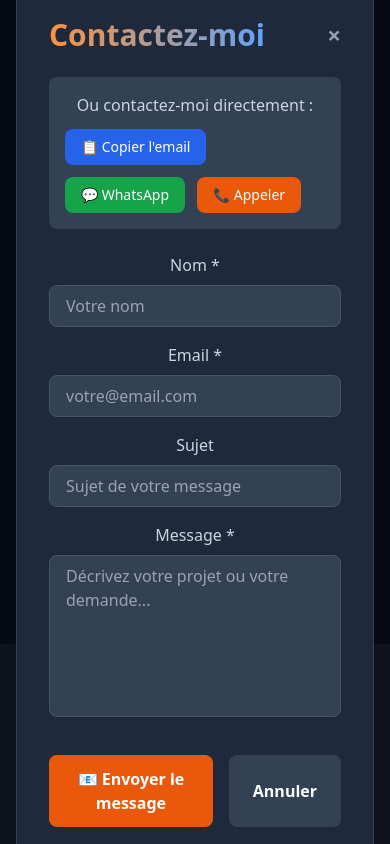
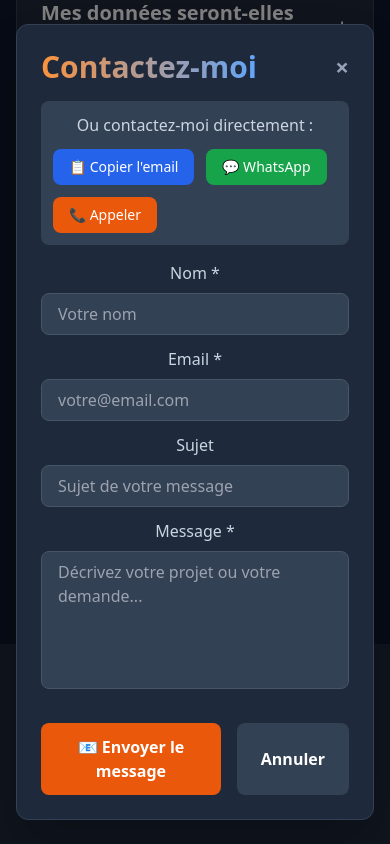
Before and after one commit to Bledichef/PortFolio, a React (Create React App) app: page /faq in a window 390 px wide. Both pictures are taken after a click on the button "📧 Me contacter". Shown: the part 692-1536 px from the top of the page. Built offline with nearby package versions, Linux system fonts and the light colour scheme.

Commit message:
Refactor ContactModal styles for improved layout and user experience; adjust padding, margins, and form element sizes for better responsiveness.

```diff
--- a/src/components/ContactModal.jsx
+++ b/src/components/ContactModal.jsx
@@ -96,14 +96,14 @@ function ContactModal({ isOpen, onClose }) {
             onClick={onClose}
           >
             <motion.div
-              className="bg-slate-800 rounded-xl p-8 max-w-2xl w-full my-8 border border-slate-700 shadow-2xl"
+              className="bg-slate-800 rounded-xl p-6 max-w-2xl w-full my-4 max-h-[96vh] overflow-y-auto border border-slate-700 shadow-2xl"
               initial={{ scale: 0.9, y: 20 }}
               exit={{ scale: 0.9, y: 20 }}
               animate={{ scale: 1, y: 0 }}
               onClick={(e) => e.stopPropagation()}
             >
               {/* Header */}
-              <div className="flex justify-between items-center mb-6">
+              <div className="flex justify-between items-center mb-4">
                 <h2 className="text-3xl font-bold text-transparent bg-clip-text bg-gradient-to-r from-orange-400 to-blue-400">
                   Contactez-moi
                 </h2>
@@ -117,7 +117,7 @@ function ContactModal({ isOpen, onClose }) {
               </div>
 
               {/* Options de contact */}
-              <div className="mb-6 p-4 bg-slate-700 rounded-lg">
+              <div className="mb-4 p-3 bg-slate-700 rounded-lg">
                 <p className="text-slate-300 mb-3">Ou contactez-moi directement :</p>
                 <div className="flex flex-wrap gap-3">
                   <button
@@ -144,7 +144,7 @@ function ContactModal({ isOpen, onClose }) {
               </div>
 
               {/* Formulaire */}
-              <form onSubmit={handleSubmit} className="space-y-4">
+              <form onSubmit={handleSubmit} className="space-y-3">
                 <div>
                   <label htmlFor="name" className="block text-slate-300 mb-2">
                     Nom *
@@ -202,7 +202,7 @@ function ContactModal({ isOpen, onClose }) {
                     value={formData.message}
                     onChange={handleChange}
                     required
-                    rows="6"
+                    rows="5"
                     className="w-full px-4 py-2 bg-slate-700 text-white rounded-lg border border-slate-600 focus:border-orange-400 focus:outline-none resize-none"
                     placeholder="Décrivez votre projet ou votre demande..."
                   />
```
